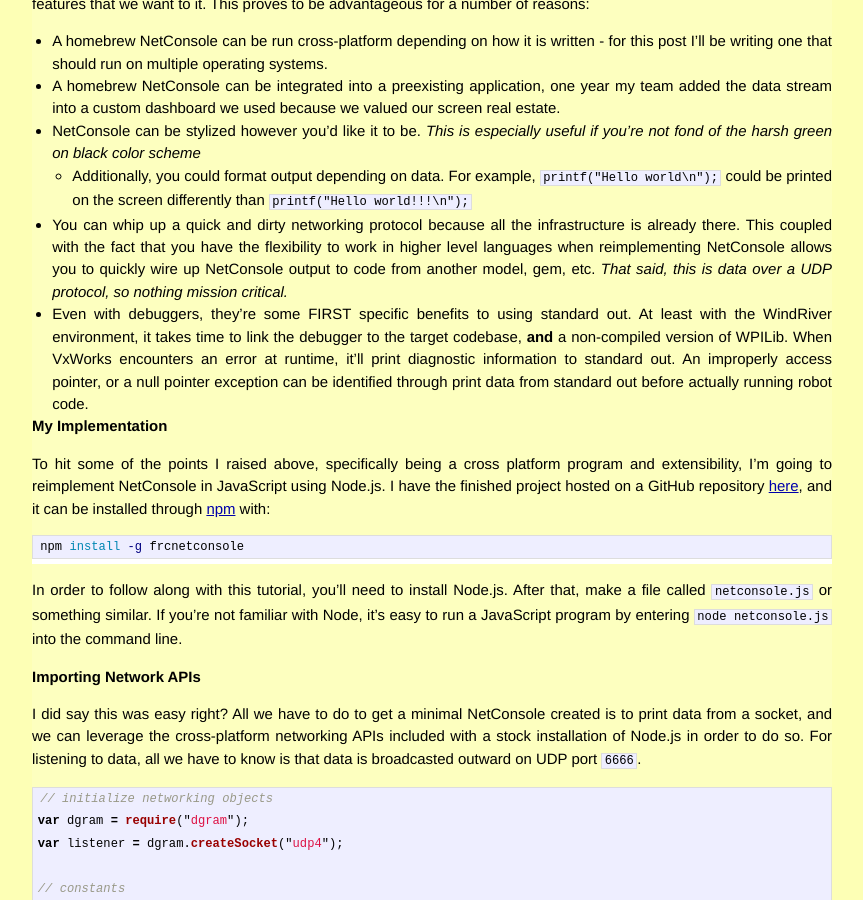
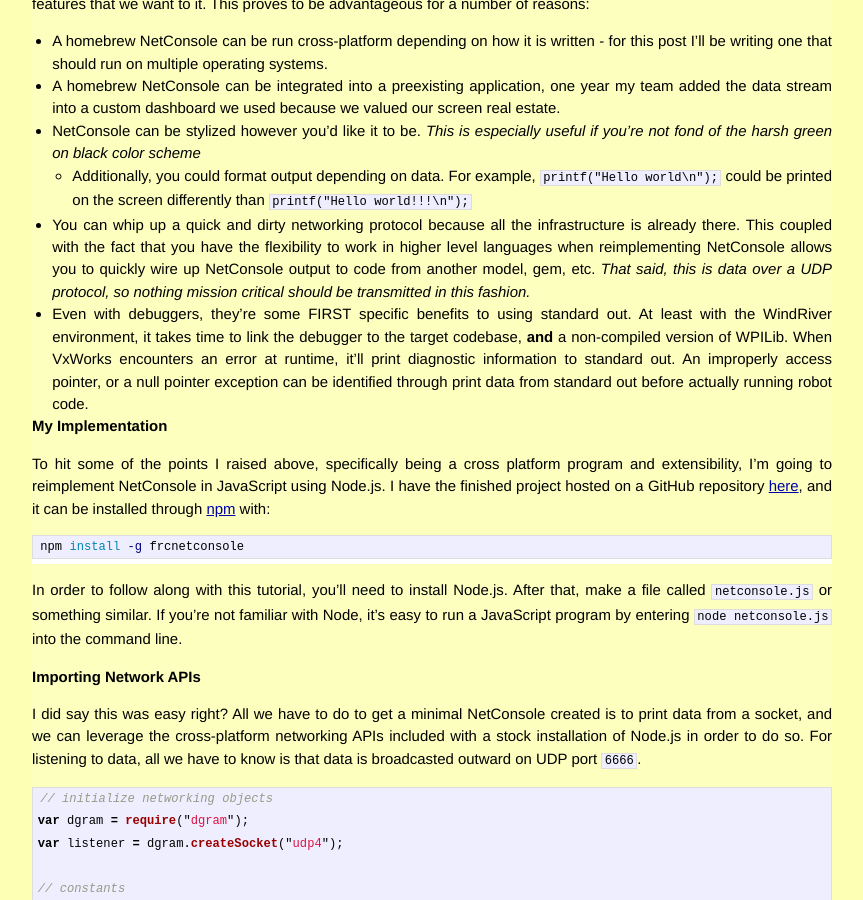
Before and after one commit to Armoredspider/evinugur.github.com, a Jekyll site: the page built from _posts/2013-12-08-reverse-engineer-frc-netconsole.md, in a window 1280 px wide and 900 px high, scrolled down 988 px. Shown: the whole window, without its empty margins (208-1071 px from the left). Built offline with Jekyll 4.4.1, drawn with Linux system fonts in a browser that asks for light colours; Markdown is read by kramdown in place of the engine named in the settings.

Commit message:
Update 2013-12-08-reverse-engineer-frc-netconsole.md

```diff
--- a/_posts/2013-12-08-reverse-engineer-frc-netconsole.md
+++ b/_posts/2013-12-08-reverse-engineer-frc-netconsole.md
@@ -25,7 +25,7 @@ Seeing as the protocol from fetching data to print, it should be easy to impleme
 * A homebrew NetConsole can be integrated into a preexisting application, one year my team added the data stream into a custom dashboard we used because we valued our screen real estate.
 * <span id ="above">NetConsole can be stylized however you'd like it to be. *This is especially useful if you're not fond of the harsh green on black color scheme*
   * Additionally, you could format output depending on data. For example, `printf("Hello world\n");` could be printed on the screen differently than `printf("Hello world!!!\n");`
-* You can whip up a quick and dirty networking protocol because all the infrastructure is already there. This coupled with the fact that you have the flexibility to work in higher level languages when reimplementing NetConsole allows you to quickly wire up NetConsole output to code from another model, gem, etc. *That said, this is data over a UDP protocol, so nothing mission critical.*
+* You can whip up a quick and dirty networking protocol because all the infrastructure is already there. This coupled with the fact that you have the flexibility to work in higher level languages when reimplementing NetConsole allows you to quickly wire up NetConsole output to code from another model, gem, etc. *That said, this is data over a UDP protocol, so nothing mission critical should be transmitted in this fashion.*
 * Even with debuggers, they're some FIRST specific benefits to using standard out. At least with the WindRiver environment, it takes time to link the debugger to the target codebase, **and** a non-compiled version of WPILib. When VxWorks encounters an error at runtime, it'll print diagnostic information to standard out. An improperly access pointer, or a null pointer exception can be identified through print data from standard out before actually running robot code.
 
 
```
